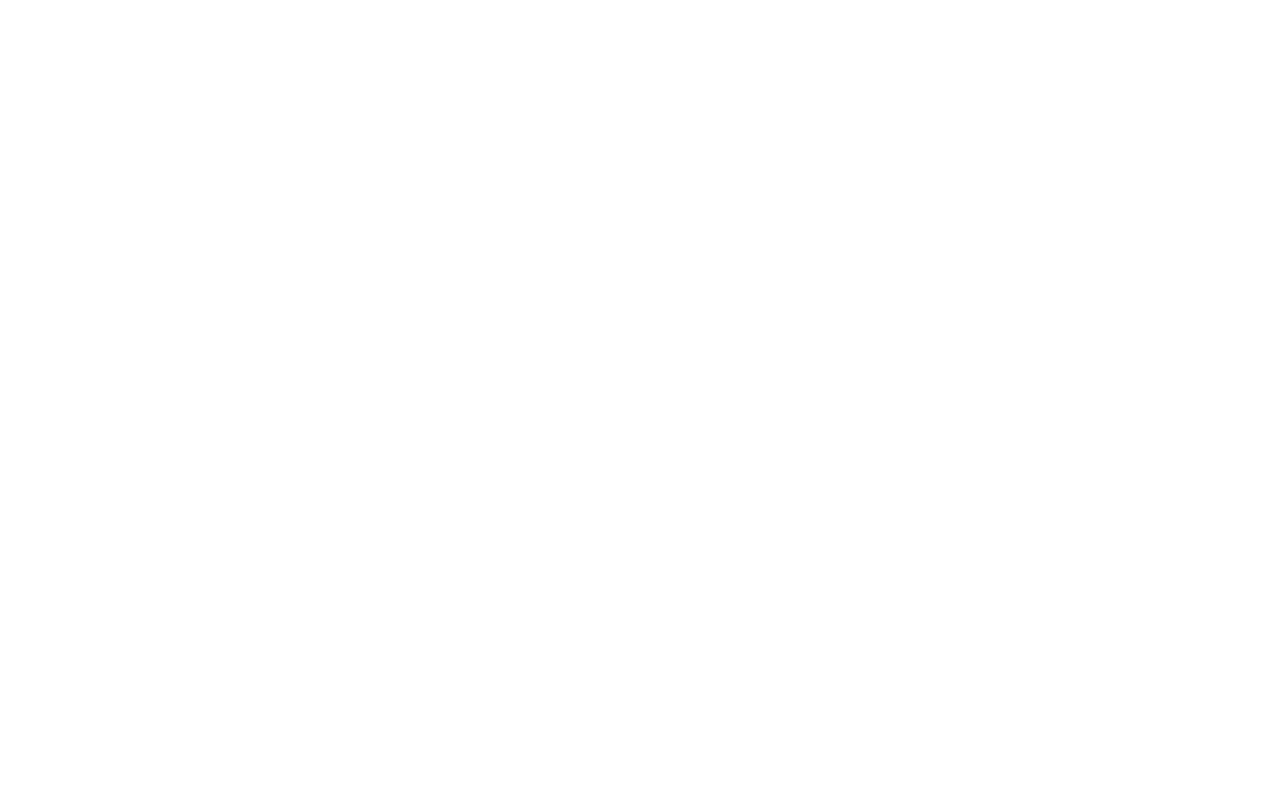
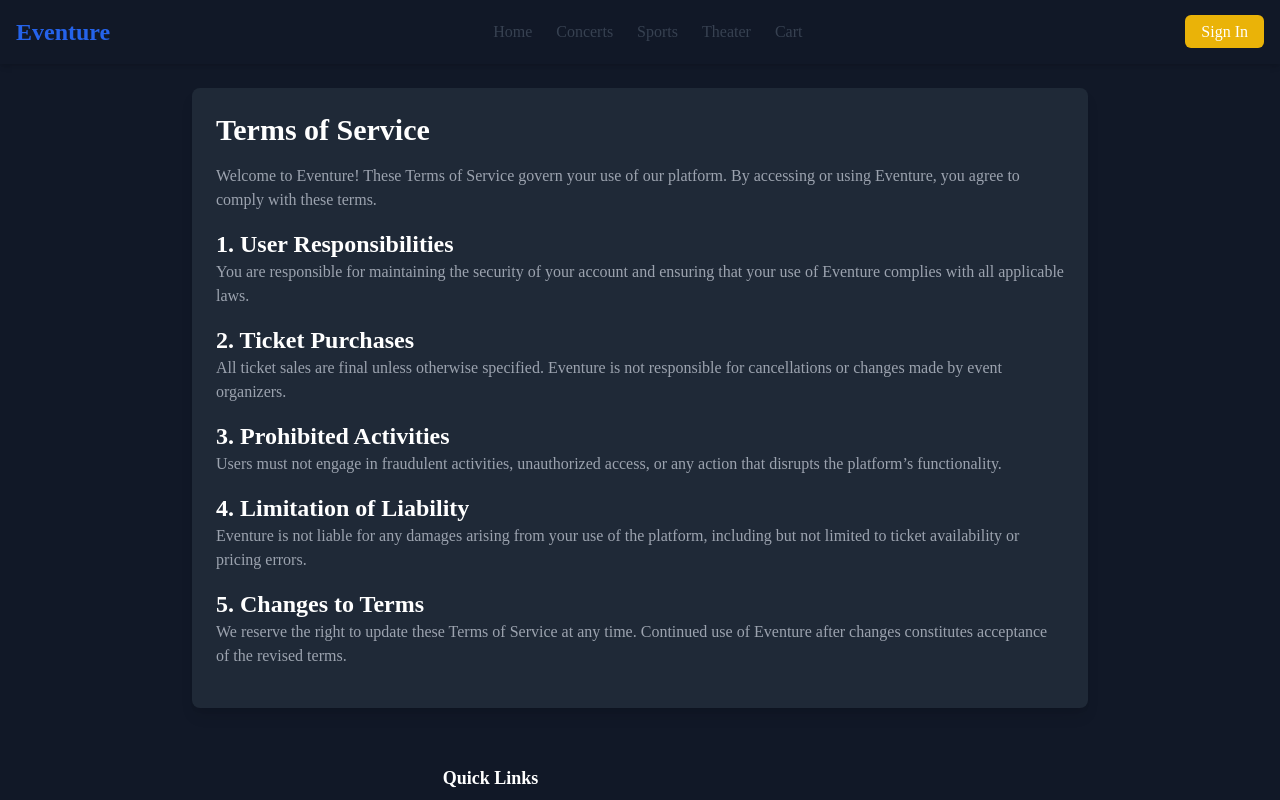
Before and after one commit to stephen447/TicketMasterReplica, a React (Create React App) app: page /terms in a window 1280 px wide. Before the commit this address had no page. Shown: the top 800 px of the page. Built offline with nearby package versions, Linux system fonts and the light colour scheme.

Commit message:
terms of service page

```diff
--- a/src/App.tsx
+++ b/src/App.tsx
@@ -10,6 +10,7 @@
 import { CartItem } from "./types";
 import AboutUsPage from "./Pages/AboutUsPage";
 import SupportPage from "./Pages/SupportPage";
+import Terms from "./Pages/TermsPage";
 
 export default function App() {
   const EXPIRATION_TIME = 60 * 1000; // 15 minutes in milliseconds
@@ -82,6 +83,7 @@
         />
         <Route path="/about" element={<AboutUsPage />} />
         <Route path="/support" element={<SupportPage />} />
+        <Route path="/terms" element={<Terms />} />
       </Routes>
     </BrowserRouter>
   );
--- /dev/null
+++ b/src/Pages/TermsPage.tsx
@@ -0,0 +1,60 @@
+import Header from "../Components/Header";
+import Footer from "../Components/Footer";
+export default function Terms() {
+  return (
+    <div className="min-h-screen bg-gray-900">
+      <Header />
+      <div className="text-white p-6">
+        <div className="max-w-4xl mx-auto bg-gray-800 p-6 rounded-lg shadow-lg">
+          <h1 className="text-3xl font-bold mb-4">Terms of Service</h1>
+          <p className="text-gray-400 mb-4">
+            Welcome to Eventure! These Terms of Service govern your use of our
+            platform. By accessing or using Eventure, you agree to comply with
+            these terms.
+          </p>
+
+          <h2 className="text-2xl font-semibold mt-4">
+            1. User Responsibilities
+          </h2>
+          <p className="text-gray-400 mb-4">
+            You are responsible for maintaining the security of your account and
+            ensuring that your use of Eventure complies with all applicable
+            laws.
+          </p>
+
+          <h2 className="text-2xl font-semibold mt-4">2. Ticket Purchases</h2>
+          <p className="text-gray-400 mb-4">
+            All ticket sales are final unless otherwise specified. Eventure is
+            not responsible for cancellations or changes made by event
+            organizers.
+          </p>
+
+          <h2 className="text-2xl font-semibold mt-4">
+            3. Prohibited Activities
+          </h2>
+          <p className="text-gray-400 mb-4">
+            Users must not engage in fraudulent activities, unauthorized access,
+            or any action that disrupts the platform’s functionality.
+          </p>
+
+          <h2 className="text-2xl font-semibold mt-4">
+            4. Limitation of Liability
+          </h2>
+          <p className="text-gray-400 mb-4">
+            Eventure is not liable for any damages arising from your use of the
+            platform, including but not limited to ticket availability or
+            pricing errors.
+          </p>
+
+          <h2 className="text-2xl font-semibold mt-4">5. Changes to Terms</h2>
+          <p className="text-gray-400 mb-4">
+            We reserve the right to update these Terms of Service at any time.
+            Continued use of Eventure after changes constitutes acceptance of
+            the revised terms.
+          </p>
+        </div>
+      </div>
+      <Footer />
+    </div>
+  );
+}
```
